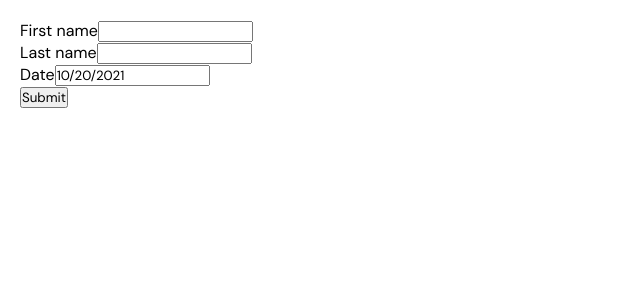
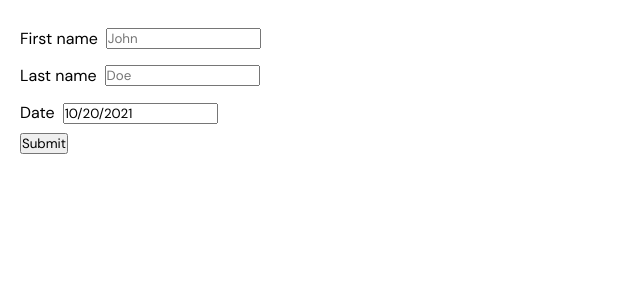
Before and after one commit to aemal/temppublic, a React (Vite) app: page /create-card in a window 1280 px wide. Shown: the top 300 px of the page, without its empty margins (0-640 px from the left). Built offline with nearby package versions, Linux system fonts and the light colour scheme.

Commit message:
Add basic styling and form validation

```diff
--- a/src/index.css
+++ b/src/index.css
@@ -363,3 +363,13 @@ ul {
 .text-start {
     text-align: start;
 }
+
+.input-container {
+    padding: 8px 0px;
+    display: flex;
+    flex-direction: row;
+}
+
+.input-container input {
+    margin-left: 8px;
+}
--- a/src/pages/CreateCard.tsx
+++ b/src/pages/CreateCard.tsx
@@ -24,11 +24,11 @@ export const CreateCard = () => {
         }}>
             <div className='input-container'>
                 <label htmlFor='firstname'>First name</label>
-                <input type='text' id='firstname' value={player.firstname} onChange={e => setPlayer((prevState) => ({ ...prevState, firstname: e.target.value }))} />
+                <input required minLength={2} type='text' id='firstname' placeholder='John' value={player.firstname} onChange={e => setPlayer((prevState) => ({ ...prevState, firstname: e.target.value }))} />
             </div>
             <div className='input-container'>
                 <label htmlFor='lastname'>Last name</label>
-                <input type='text' id='lastname' value={player.lastname} onChange={e => setPlayer((prevState) => ({ ...prevState, lastname: e.target.value }))} />
+                <input required minLength={2} type='text' id='lastname' placeholder='Doe' value={player.lastname} onChange={e => setPlayer((prevState) => ({ ...prevState, lastname: e.target.value }))} />
             </div>
             <div className='input-container'>
                 <label>Date</label>
```
